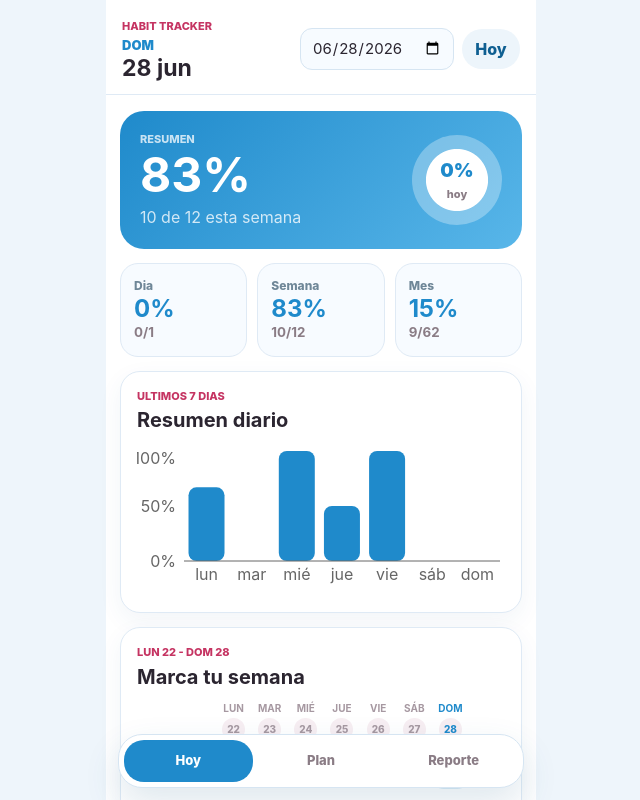
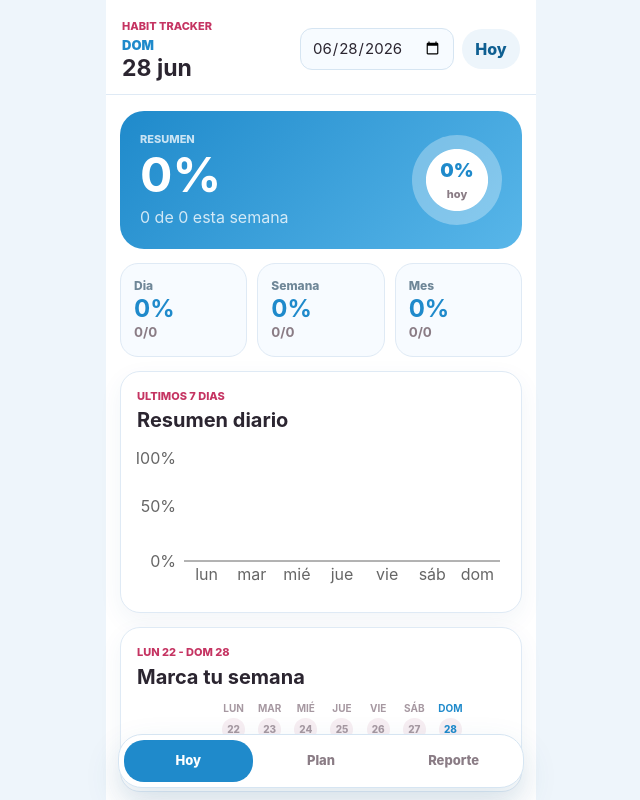
Before and after one commit to pato316/mishabitos, a React (Vite) app: page / in a window 1280 px wide. Shown: the top 800 px of the page, without its empty margins (319-959 px from the left). Built offline with nearby package versions, Linux system fonts and the light colour scheme.

Commit message:
Start with empty data after reset

```diff
--- a/public/service-worker.js
+++ b/public/service-worker.js
@@ -1,4 +1,4 @@
-const CACHE_NAME = "mis-habitos-v2";
+const CACHE_NAME = "mis-habitos-v3";
 const APP_SHELL = [
   "./",
   "./index.html",
--- a/src/App.jsx
+++ b/src/App.jsx
@@ -264,18 +264,18 @@ function normalizeHabit(habit) {
 
 function loadData() {
   const stored = localStorage.getItem(STORAGE_KEY) || localStorage.getItem(OLD_STORAGE_KEY);
-  if (!stored) return defaultData;
+  if (!stored) return emptyData;
 
   try {
     const parsed = JSON.parse(stored);
     return {
       habits: Array.isArray(parsed.habits)
         ? parsed.habits.map(normalizeHabit)
-        : defaultData.habits,
-      goals: Array.isArray(parsed.goals) ? parsed.goals : defaultData.goals,
+        : emptyData.habits,
+      goals: Array.isArray(parsed.goals) ? parsed.goals : emptyData.goals,
     };
   } catch {
-    return defaultData;
+    return emptyData;
   }
 }
 
```
